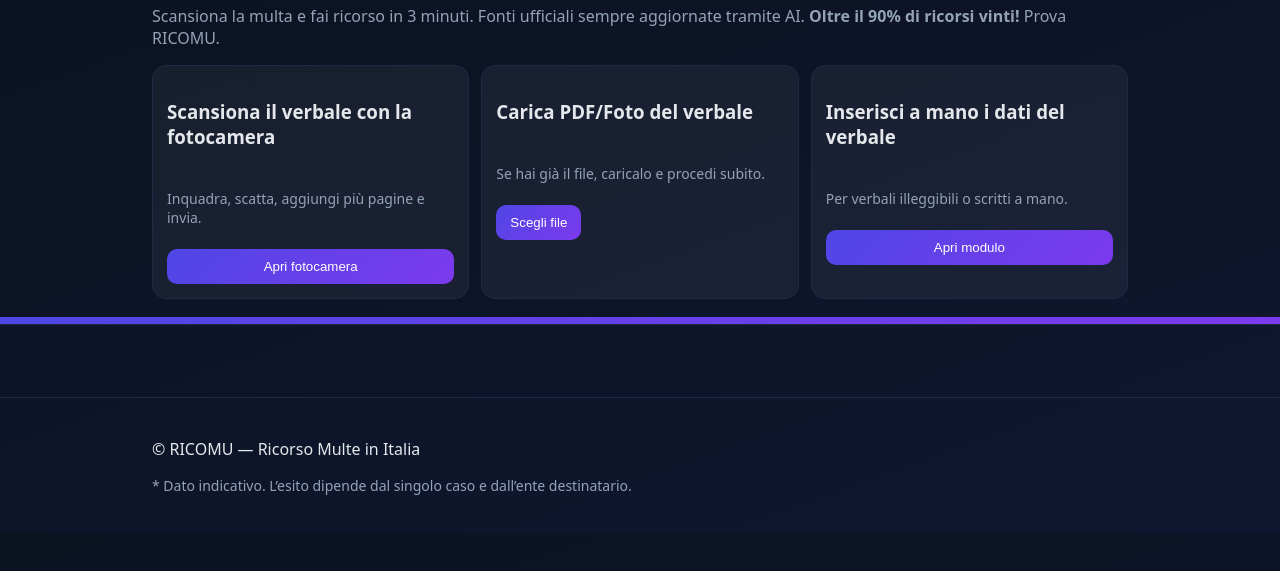
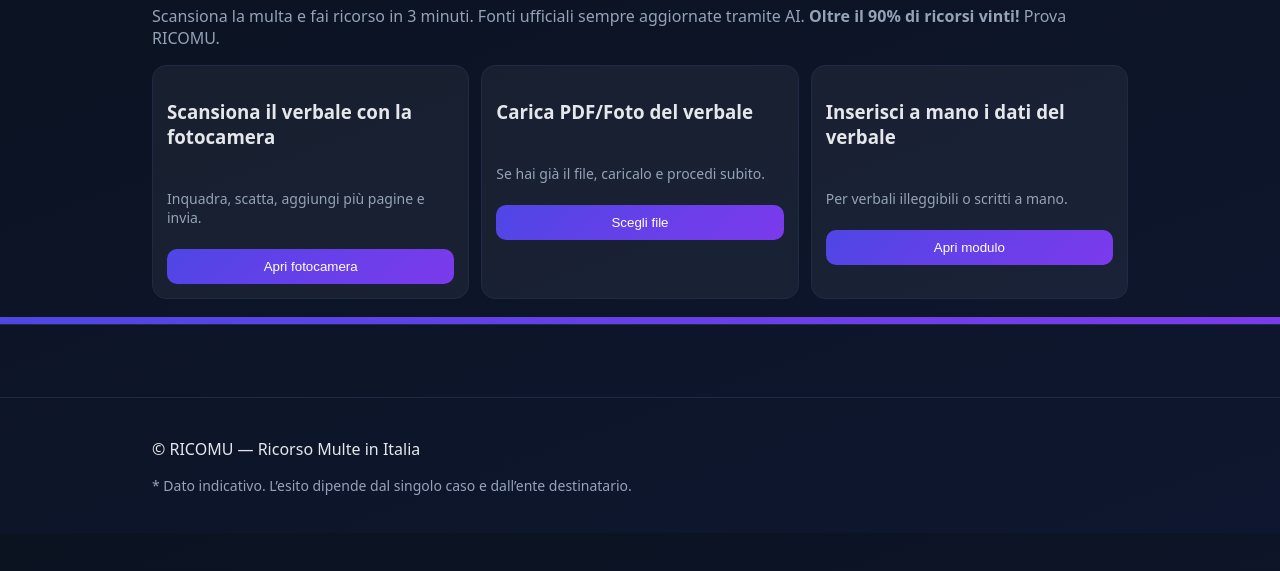
Before and after one commit to Emmand87/ricomu-app, a website: page public/index.html in a window 1280 px wide. Shown: the part 117-688 px from the top of the page. Drawn offline with Linux system fonts and the light colour scheme.

Commit message:
Update styles.css

```diff
--- a/public/styles.css
+++ b/public/styles.css
@@ -50,6 +50,9 @@
 }
 .upload-inline{display:flex;gap:8px;flex-wrap:wrap;align-items:center}
 
+/* full width buttons in hero */
+.hero-card .btn.hero-full{ width:100%; }
+
 /* CAMERA */
 .camera{position:relative;border-radius:16px;overflow:hidden;border:1px dashed var(--border);padding:12px}
 #camVideo,#camCanvas{width:100%;border-radius:12px;background:#000;aspect-ratio:3/4;object-fit:cover}
```
